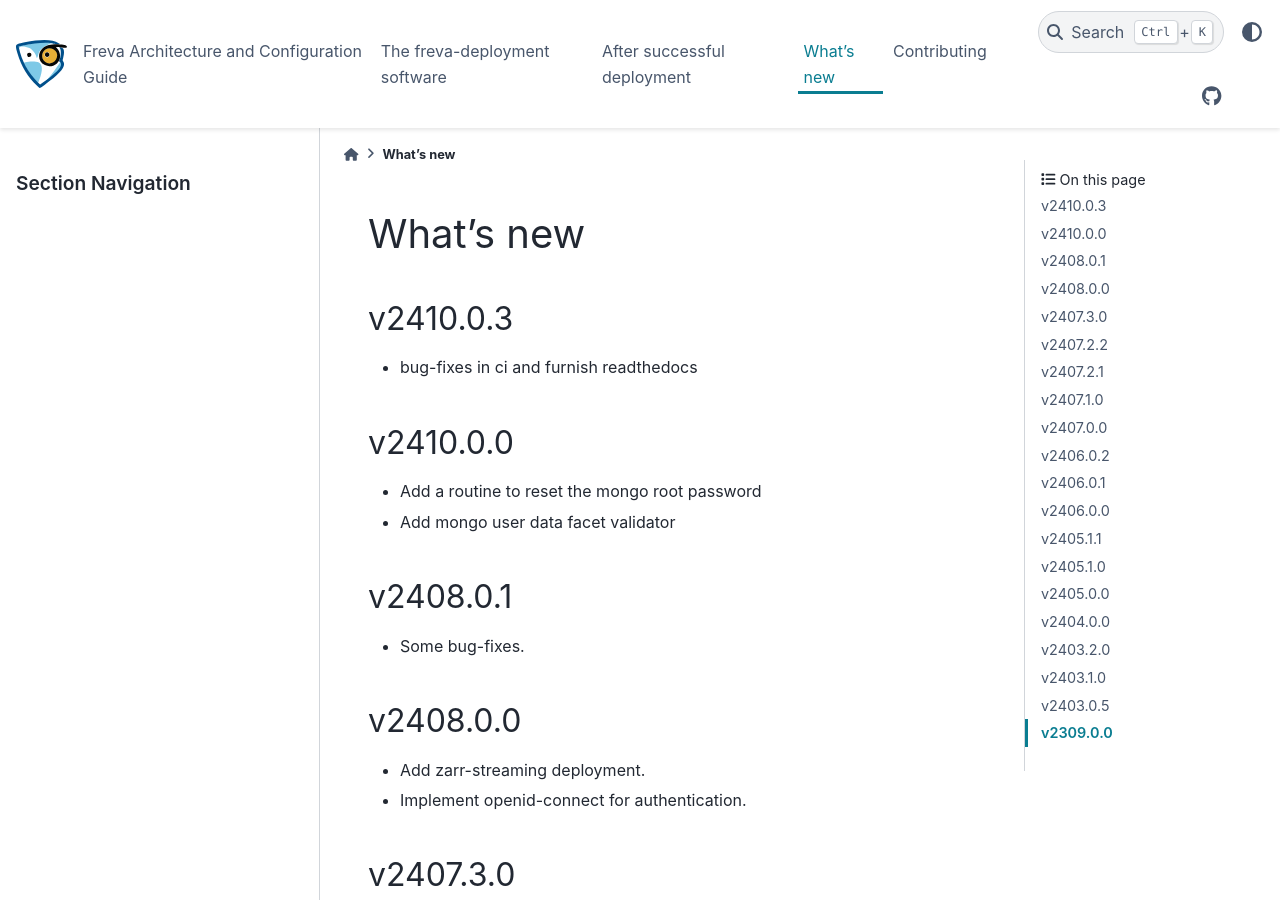
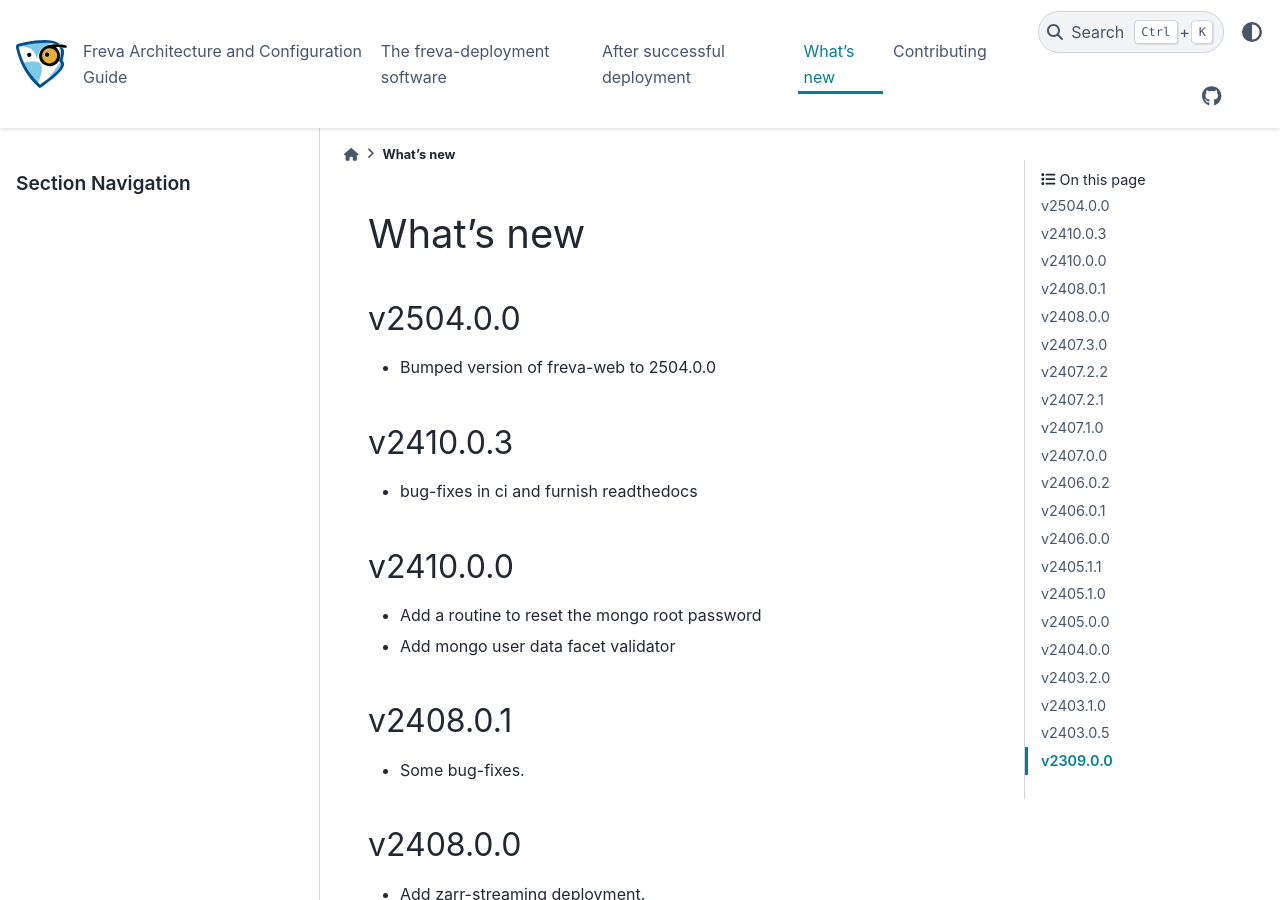
Before and after one commit to FREVA-CLINT/freva-deployment, a Sphinx documentation site: the page built from docs/whatsnew.rst, in a window 1280 px wide and 900 px high. Built offline with Sphinx 7.4.7 and the PyData theme 0.15.4, drawn with Linux system fonts in a browser that asks for light colours; pages that are not in the unit, such as notebooks, are missing from menus.

Commit message:
Bump web version to 2504.0.0

```diff
--- a/docs/whatsnew.rst
+++ b/docs/whatsnew.rst
@@ -6,6 +6,12 @@ What's new
 .. toctree::
    :maxdepth: 0
    :titlesonly:
+
+v2504.0.0
+~~~~~~~~
+* Bumped version of freva-web to 2504.0.0
+
+
 
 v2410.0.3
 ~~~~~~~~
--- a/src/freva_deployment/__init__.py
+++ b/src/freva_deployment/__init__.py
@@ -1,7 +1,7 @@
 import argparse
 from urllib.request import urlretrieve
 
-__version__ = "2410.0.3"
+__version__ = "2504.0.0"
 
 FREVA_PYTHON_VERSION = "3.12"
 AVAILABLE_PYTHON_VERSIONS = ["3.8", "3.9", "3.10", "3.11", "3.12"]
```
Also changed, not shown: 1 other file.
